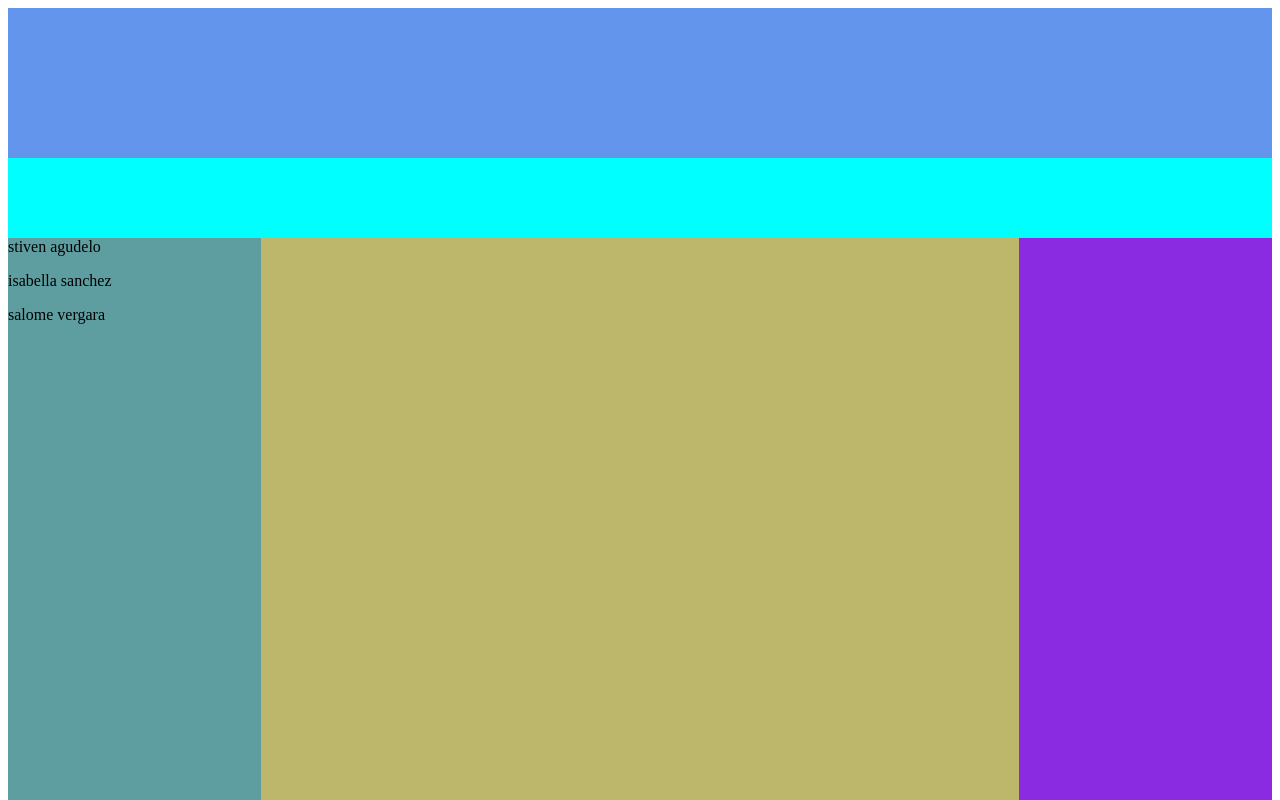
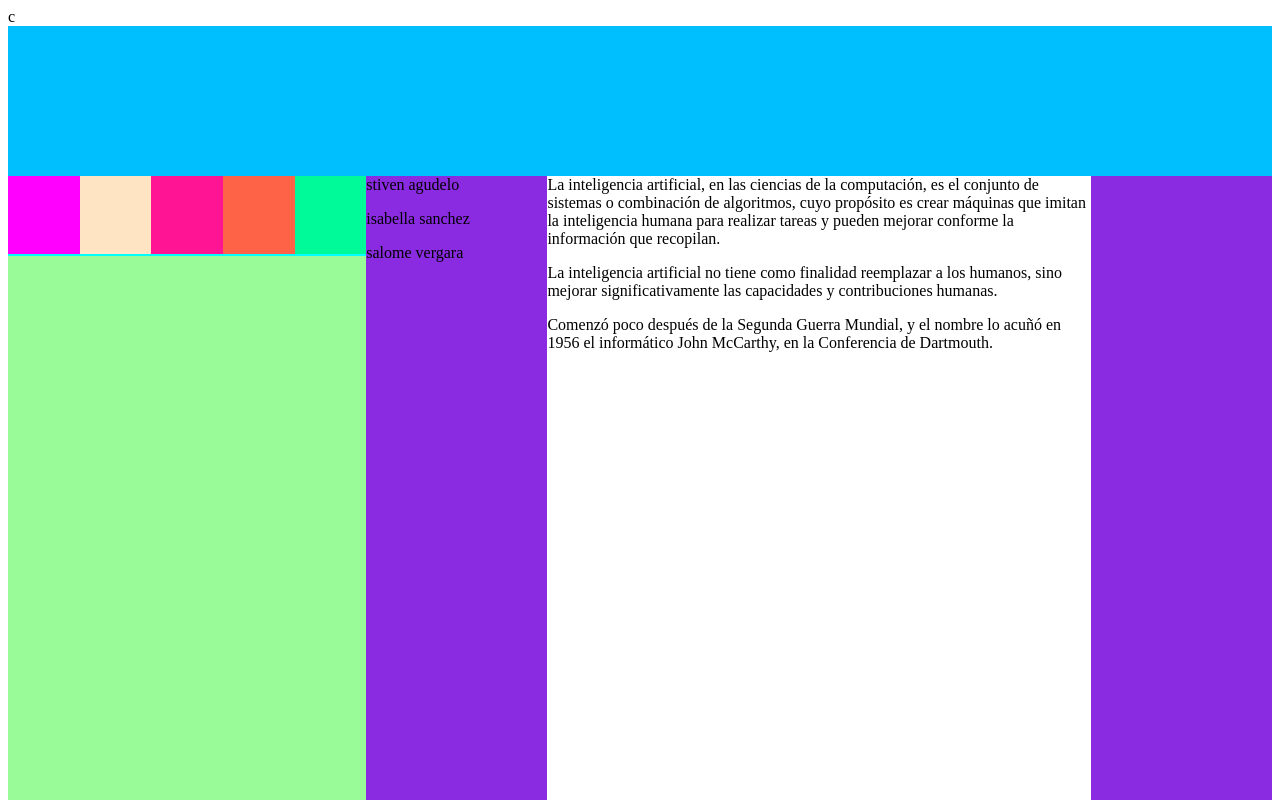
Before and after one commit to echavarria2008/proyectotransversal802, a plain HTML site: page index.html in a window 1280 px wide. Shown: the top 800 px of the page. Drawn offline with Linux system fonts and the light colour scheme.

Commit message:
actualización 2  9 de marzo

```diff
--- a/index.html
+++ b/index.html
@@ -1,4 +1,4 @@
-<!DOCTYPE html>
+c<!DOCTYPE html>
 <html lang="en">
 <head>
     <meta charset="UTF-8">
@@ -10,7 +10,13 @@
 <body>
     <div  class="contenedor">
 <div class="encabezado"></div>
-<div  class="menu"></div>
+<div class="menu">
+<div class="ingles"></div>
+ <div class="tecnologia"></div>
+  <div class="sociales "></div>
+<div class="matematicas "></div>
+<div class="biologia "></div>
+
 <div  class="contenedor2">
 <div  class="izquierda">
 
@@ -21,7 +27,27 @@
      salome vergara
 
 </div>
-<div  class="centro"></div>
+<div  class="centro">
+    La inteligencia artificial,
+     en las ciencias de la computación,
+      es el conjunto de sistemas o combinación de algoritmos,
+       cuyo propósito es crear máquinas que imitan
+la inteligencia humana para realizar tareas y pueden mejorar conforme la información que recopilan.
+
+   <p>
+    La inteligencia artificial no tiene como finalidad reemplazar a los humanos,
+    sino mejorar significativamente las capacidades y contribuciones humanas.
+    <p>
+
+    </p>
+    Comenzó poco después de la Segunda Guerra Mundial,
+     y el nombre lo acuñó en 1956 el informático John McCarthy, en la Conferencia de Dartmouth.
+
+   </p>
+
+
+
+</div>
 <div  class="derecha"></div>
 </div>
 
--- a/temas.css
+++ b/temas.css
@@ -4,20 +4,22 @@
 
     width: 100%;
     height: 1400px;
-    background-color: blue;
+    background-color: palegreen;
 }
 .encabezado{
     width: 100%;
     height: 150px;
-    background-color: cornflowerblue;
+    background-color: deepskyblue;
 }
 .menu{
+    display: flex;
     width: 100%;
     height: 80px;
     background-color: cyan;
+
 }
 .contenedor2{
-    display: flex;
+   display: flex;
 width: 100%;
 height: 1200px;
 background-color:blueviolet ;
@@ -25,15 +27,40 @@ background-color:blueviolet ;
 .izquierda{
     width: 20%;
     height: 1200px;
-    background-color: cadetblue;
+    background-color: blueviolet;
 }
 .centro{
 width: 60%;
 height: 1200px;
-background-color: darkkhaki;
+background-color: white;
 }
 .derecho{
     width: 20%;
     height: 1200px;
     background-color: deeppink;
 }
+.sociales{
+width: 100px;
+height: 78px;
+background-color: deeppink ;
+}
+.ingles{
+    width: 100px;
+    height: 78px;
+    background-color: fuchsia;
+}
+.biologia{
+    width: 100px;
+height: 78px;
+background-color: mediumspringgreen;
+}
+.matematicas{
+    width: 100px;
+    height: 78px;
+    background-color: tomato;
+}
+.tecnologia{
+    width: 100px;
+    height: 78px;
+    background-color: bisque;
+}
```
